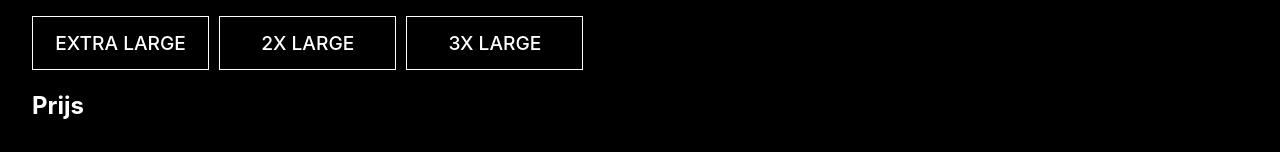
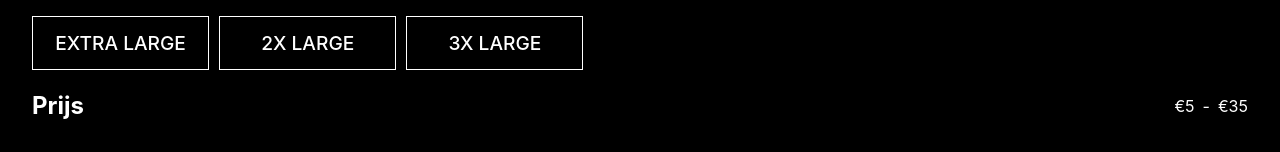
Before and after one commit to NickBevers/fshn-interface, a Vue app: page /filter in a window 1280 px wide. Shown: the part 636-788 px from the top of the page. Built offline with nearby package versions, Linux system fonts and the light colour scheme.

Commit message:
style: delete item button on cart page

```diff
--- a/src/views/CartPage.vue
+++ b/src/views/CartPage.vue
@@ -143,9 +143,12 @@
             </div>
 
 
-            <div class="items"> <!--zorgen da ge de button en warning nog steeds ziet en dat ge niet naar beneden moet scrollen-->
+            <div class="items">
                 <div v-for="item in items" :key="item._id" class="item">
-                    <img class="item-img" :src="item.image" alt="">
+                    <div>
+                        <img class="item-img" :src="item.image" alt="">
+                    </div>
+
                     <div  class="item-info">
                         <div>
                             <h3 class="item-title">{{ item.name }}</h3>
@@ -157,6 +160,9 @@
                             <p class="preference">Size: {{item.size}}</p>
                         </div>
                     </div>
+                    <a href="" class="black_btn remove" @click="removeItem">
+                        <p>Delete item</p>
+                    </a>
                 </div>
 
             </div>
@@ -165,11 +171,7 @@
                 <h3 class="error">Attention!</h3>
                 <p class="warning-text">Your order is placed online, checkout happens at the register</p>
             </div>
-
-
                 <a class="black_btn" @click="placeOrder">Place order</a>
-
-
         </div>
     </div>
 
@@ -269,4 +271,9 @@
         text-transform: uppercase;
     }
 
+    .remove {
+        width: 80%;
+        margin-top: 0;
+    }
+
 </style>
--- a/src/views/FilterPage.vue
+++ b/src/views/FilterPage.vue
@@ -2,6 +2,38 @@
     // import components
     import Navigation from '../components/navComponent.vue';
     import backButton from '../components/backButton.vue'
+
+    oninput = (event: Event) => {
+      const { value } = event.target as unknown as { value: number };
+      setRate(value);
+    };
+
+    function setRate(value: number) {
+        const minPrice = document.querySelector(".min-price") as HTMLInputElement;
+        const maxPrice = document.querySelector(".max-price") as HTMLInputElement;
+        const minValue = document.querySelector("#min-value") as HTMLInputElement;
+        const maxValue = document.querySelector("#max-value") as HTMLInputElement;
+
+        minPrice.value = value.toString();
+        minValue.innerHTML = `&euro;${value}`;
+
+        /*maxPrice.value = value.toString();
+        maxValue.innerHTML = `&euro;${value}`;*/
+
+        if (parseInt(minPrice.value) > parseInt(maxPrice.value)) {
+            maxPrice.value = minPrice.value;
+            maxValue.innerHTML = `&euro;${value}`;
+        }
+
+        /*if (parseInt(maxPrice.value) < parseInt(minPrice.value)) {
+            minPrice.value = maxPrice.value;
+            minValue.innerHTML = `&euro;${value}`;
+        }*/
+
+        //console.log(minPrice.value);
+
+    };
+
 </script>
 
 <template>
@@ -37,8 +69,21 @@
                     </div>
                 </div>
 
-                <div class="filter">
-                    <h3 class="filter_name">Prijs</h3>
+                <div class="filter filter_price">
+                    <div class="price">
+                        <h3 class="filter_name">Prijs</h3>
+                        <div class="range_values">
+                            <p id="min-value" class="range" >&euro;5</p>
+                            <p class="range">-</p>
+                            <p id="max-value" class="range" >&euro;35</p>
+                        </div>
+                    </div>
+
+                    <div class="slider">
+                        <input oninput type="range" class="min-price" value="5" min="5" max="500" step="5">
+                        <input oninputmax type="range" class="max-price" value="100" min="5" max="500" step="5">
+                    </div>
+
                 </div>
 
                 <div class="filter">
@@ -113,6 +158,7 @@
 
     .filter_name {
         font-size: 1.5rem;
+        font-weight: 700;
     }
 
     .filter_items{
@@ -124,6 +170,58 @@
     .filter_items_size{
         display: grid;
         grid-template-columns: repeat(4, 1fr);
+    }
+
+    .filter_price{
+        width: 100%;
+    }
+
+    .price {
+        display: flex;
+        flex-direction: row;
+        justify-content: space-between;
+        align-items: center;
+        gap: 1rem;
+    }
+
+    .slider {
+        width: 100%;
+        position: relative;
+        margin: 15px 0 30px 0;
+    }
+
+    .range_values {
+        display: flex;
+        flex-direction: row;
+        justify-content: space-between;
+        align-items: center;
+        gap: 0.5rem;
+    }
+
+    input[type=range] {
+        -webkit-appearance: none;
+        width: 100%;
+        background: transparent;
+        position: absolute;
+        left: 0;
+    }
+
+    input[type=range]::-webkit-slider-thumb {
+        -webkit-appearance: none;
+        height: 15px;
+        width: 15px;
+        background: white;
+        cursor: pointer;
+        margin-top: -5px;
+        position: relative;
+        z-index: 1;
+    }
+
+    input[type=range]::-webkit-slider-runnable-track {
+        width: 100%;
+        height: 5px;
+        background: #5C5F66;
+        border: none;
     }
     .color {
         display: flex;
```
